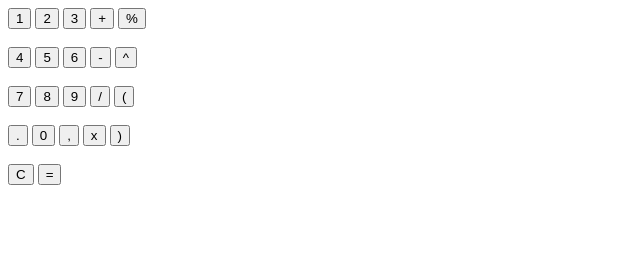
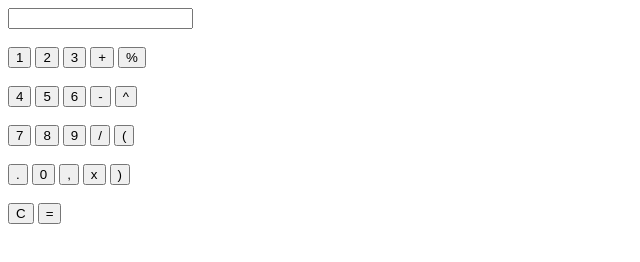
Before and after one commit to joaopessoasilva06/pm_elias2025, a plain HTML site: page index.html in a window 1280 px wide. Shown: the whole page, without its empty margins (0-640 px from the left). Drawn offline with Linux system fonts and the light colour scheme.

Commit message:
Update index.html

```diff
--- a/index.html
+++ b/index.html
@@ -1,3 +1,4 @@
+
 <!DOCTYPE html>
 <html lang="PT-BR">
     <head>
@@ -6,11 +7,16 @@
         <meta charset="utf-8">
         <script src="jquery.js"></script>
         <script>
+            btn_um.onclick() = function(){
+                $("#campo").val(1);
+            }
 
         </script>
     </head>
     <body>
-        <button>1</button>
+        <input type="number" id="campo">
+        </br></br>
+        <button id="btn_um">1</button>
         <button>2</button>
         <button>3</button>
         <button>+</button>
```
